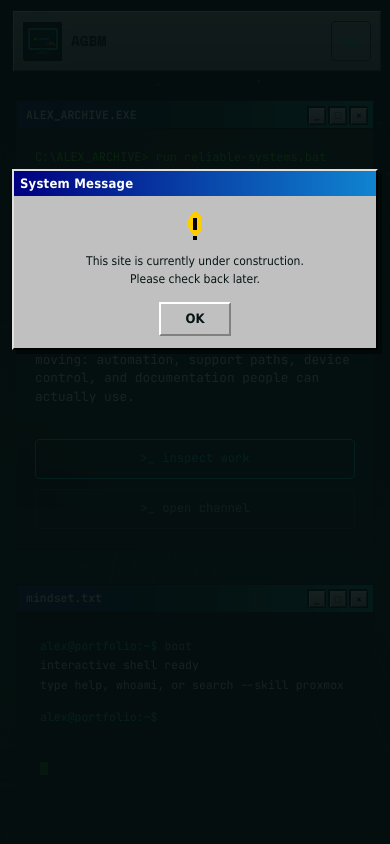
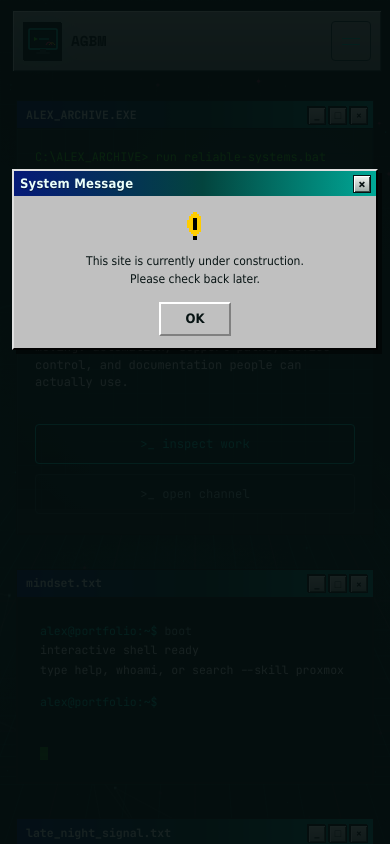
Before and after one commit to lologaby/gmangual.github.io, a React (Vite) app: page / in a window 390 px wide. Shown: the top 844 px of the page. Built offline with nearby package versions, Linux system fonts and the light colour scheme.

Commit message:
fix: hide scroll sections on desktop, make windows draggable, style UC dialog

```diff
--- a/src/App.jsx
+++ b/src/App.jsx
@@ -89,7 +89,9 @@ function AppContent() {
         animate={booted ? "show" : "hidden"}
       >
         <Hero />
-        <PortfolioSections />
+        <div className="portfolio-scroll-sections">
+          <PortfolioSections />
+        </div>
       </motion.main>
 
       <DesktopAppWindows />
--- a/src/components/effects/UnderConstructionDialog.jsx
+++ b/src/components/effects/UnderConstructionDialog.jsx
@@ -34,21 +34,29 @@ function PixelExclamationIcon() {
 }
 
 export default function UnderConstructionDialog() {
-  const [bypassed, setBypassed] = useState(() => {
+  const [dismissed, setDismissed] = useState(() => {
     try {
-      return import.meta.env.DEV && localStorage.getItem("devBypass") === "1";
+      return sessionStorage.getItem("ucDismissed") === "1";
     } catch {
       return false;
     }
   });
 
-  if (bypassed) return null;
+  if (dismissed) return null;
+
+  const handleDismiss = () => {
+    try {
+      sessionStorage.setItem("ucDismissed", "1");
+    } catch {}
+    setDismissed(true);
+  };
 
   return (
-    <div className="win98-uc-overlay">
-      <div className="win98-uc-dialog">
+    <div className="win98-uc-overlay" onClick={handleDismiss}>
+      <div className="win98-uc-dialog" onClick={(e) => e.stopPropagation()}>
         <div className="win98-uc-titlebar">
           <span className="win98-uc-titlebar-text">System Message</span>
+          <button className="win98-uc-close" onClick={handleDismiss} aria-label="Close">×</button>
         </div>
         <div className="win98-uc-body">
           <div className="win98-uc-row">
@@ -63,14 +71,7 @@ export default function UnderConstructionDialog() {
             <button
               type="button"
               className="win98-uc-btn"
-              onClick={() => {
-                if (import.meta.env.DEV) {
-                  try {
-                    localStorage.setItem("devBypass", "1");
-                  } catch {}
-                  setBypassed(true);
-                }
-              }}
+              onClick={handleDismiss}
             >
               OK
             </button>
--- a/src/styles.css
+++ b/src/styles.css
@@ -573,6 +573,9 @@ input {
   color: #eafffb;
   font-family: "JetBrains Mono", monospace;
   font-size: 0.72rem;
+  user-select: none;
+  -webkit-user-select: none;
+  touch-action: none;
   font-weight: 700;
 }
 
@@ -605,6 +608,7 @@ input {
     0 0 0 1px rgba(0, 0, 0, 0.5),
     0 20px 60px rgba(0, 0, 0, 0.6),
     0 8px 24px rgba(0, 0, 0, 0.4);
+  touch-action: none;
 }
 
 .window-titlebar-controls {
@@ -1733,9 +1737,17 @@ input {
   }
 }
 
+.portfolio-scroll-sections {
+  display: none;
+}
+
 @media (max-width: 960px) {
   .desktop-icons {
     display: none;
+  }
+
+  .portfolio-scroll-sections {
+    display: block;
   }
 
   .nav-shell {
@@ -1785,11 +1797,11 @@ input {
   }
 
   .hero-title {
-    font-size: clamp(0.85rem, 3.5vw, 1.1rem);
+    font-size: clamp(0.8rem, 3vw, 1rem);
   }
 
   .hero-subtitle {
-    font-size: clamp(0.8rem, 3vw, 1rem);
+    font-size: clamp(0.75rem, 2.8vw, 0.95rem);
   }
 
   .hero-actions {
@@ -1887,7 +1899,7 @@ input {
   }
 
   .hero-window-body h1 {
-    font-size: clamp(1.8rem, 8vw, 2.6rem);
+    font-size: clamp(1.5rem, 7vw, 2.2rem);
   }
 
   .hero-copy h1 {
@@ -1916,11 +1928,13 @@ input {
 
   .section-header h2,
   .contact-panel h2 {
-    font-size: clamp(1.6rem, 8vw, 2.4rem);
+    font-size: clamp(1.3rem, 5.5vw, 1.8rem);
+    line-height: 1.1;
   }
 
   .section-header p {
-    font-size: 0.95rem;
+    font-size: 0.9rem;
+    line-height: 1.5;
   }
 
   .skill-constellation {
@@ -1937,7 +1951,7 @@ input {
   }
 
   .terminal-screen {
-    min-height: 240px;
+    min-height: 180px;
     padding: 12px;
     font-size: 0.72rem;
   }
@@ -2358,11 +2372,12 @@ input {
   align-items: center;
   gap: 6px;
   padding: 3px 5px 3px 6px;
-  background: linear-gradient(90deg, #000080, #1084d0);
-  color: #fff;
+  background: linear-gradient(90deg, #061a78, #03443e 52%, #00a897);
+  color: #eafffb;
   font-size: 13px;
   font-weight: 700;
   letter-spacing: 0.2px;
+  text-shadow: 0 1px 0 rgba(0,0,0,0.4);
 }
 
 .win98-uc-titlebar-text {
@@ -2370,6 +2385,27 @@ input {
   white-space: nowrap;
   overflow: hidden;
   text-overflow: ellipsis;
+}
+
+.win98-uc-close {
+  width: 18px;
+  height: 18px;
+  display: flex;
+  align-items: center;
+  justify-content: center;
+  border: 1px solid #071313;
+  background: linear-gradient(180deg, #f2f7f3, #9da9a4);
+  box-shadow: inset 1px 1px #fff, inset -1px -1px #3e4744;
+  color: #071313;
+  font-family: "JetBrains Mono", monospace;
+  font-size: 14px;
+  line-height: 1;
+  cursor: pointer;
+  padding: 0;
+}
+
+.win98-uc-close:active {
+  box-shadow: inset -1px -1px #fff, inset 1px 1px #3e4744;
 }
 
 .win98-uc-body {
```
